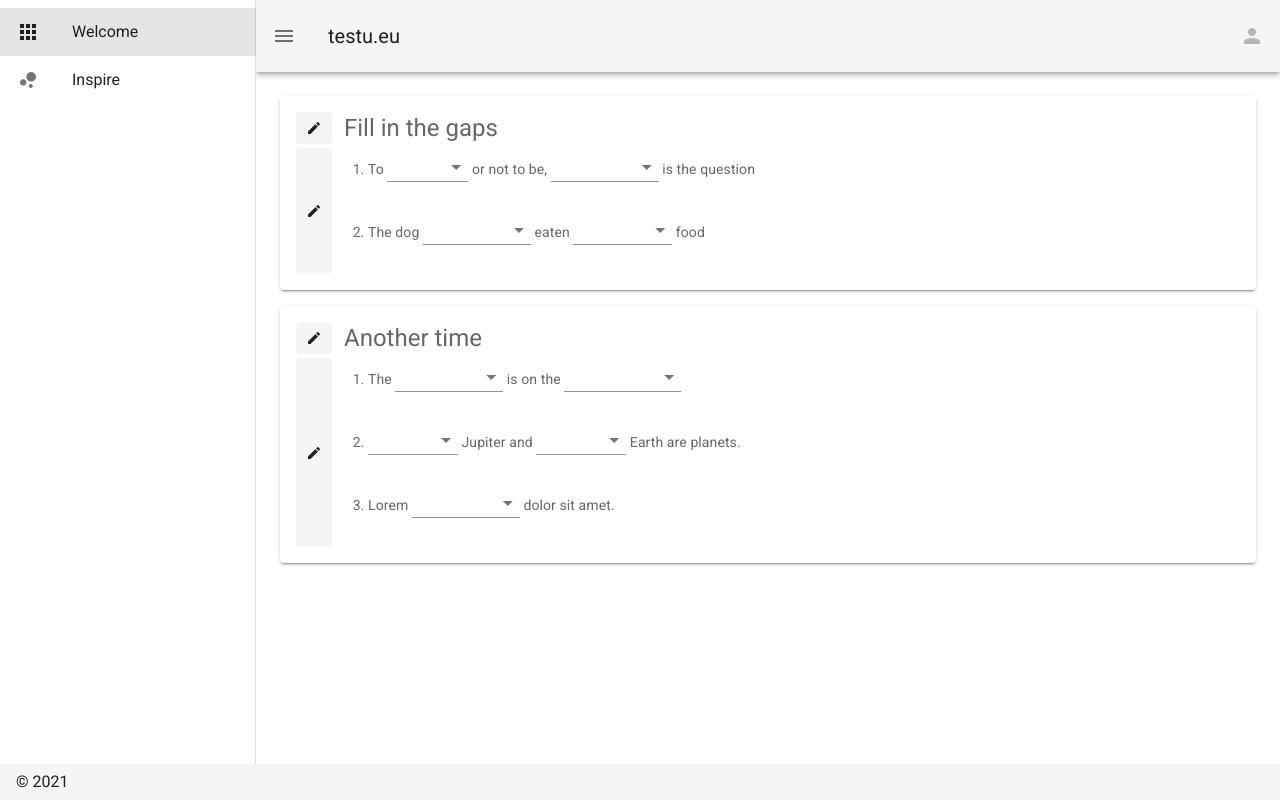
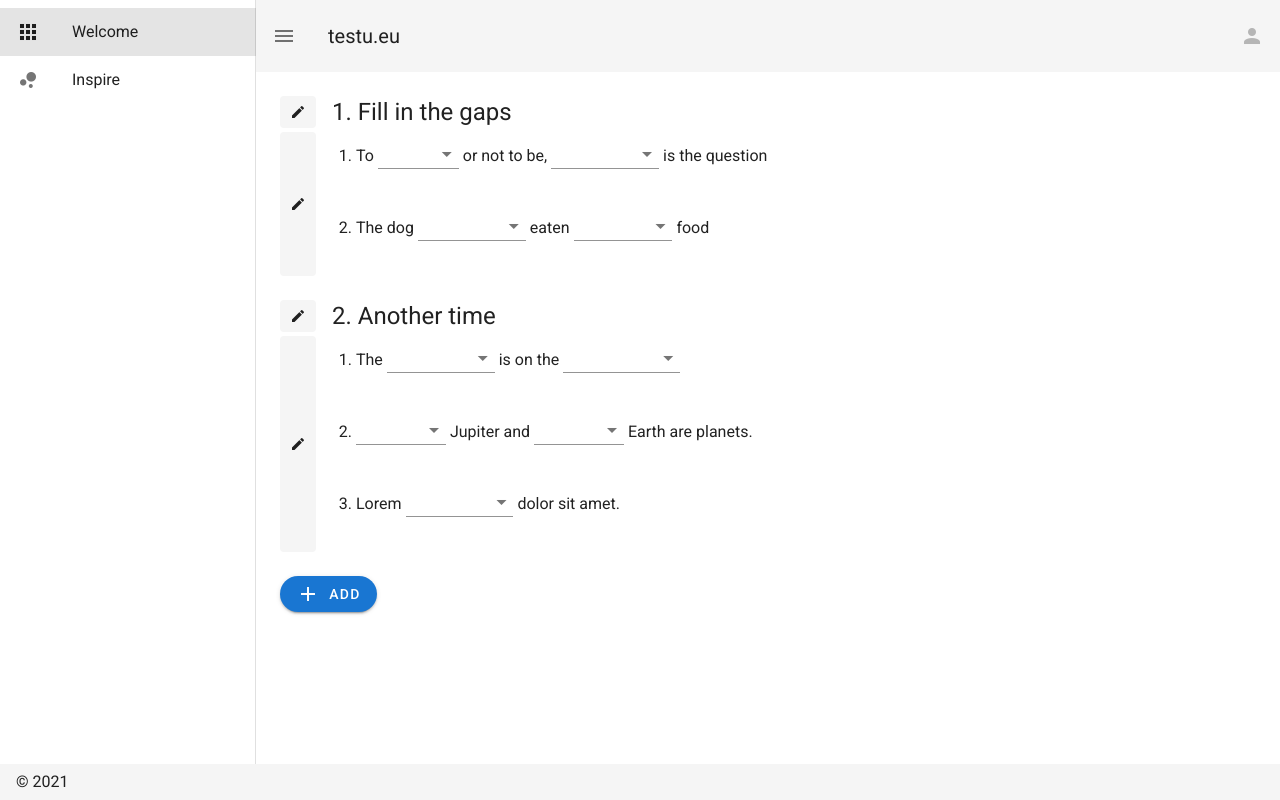
Before and after one commit to edukado-interreto/testu, a Nuxt app: page / in a window 1280 px wide. Built offline with nearby package versions, Linux system fonts and the light colour scheme.

Commit message:
add new exercise

```diff
--- a/components/PlayGapSelect.vue
+++ b/components/PlayGapSelect.vue
@@ -1,5 +1,6 @@
 <template>
   <v-select
+    ref="select"
     dense
     hide-details
     :style="'display:inline-block; width: ' + gap_width"
@@ -21,7 +22,7 @@ export default {
     choices: function() {
       /**
        * Return the array of the possible answers to choose from,
-       * in random order.
+       * including right ones and wrong ones, in random order.
        * @returns {str[]}
        */
       return this.shuffle(
@@ -30,7 +31,7 @@ export default {
         )
       )
     },
-    longer_choice_length: function() {
+    longest_choice_length: function() {
       /**
        * Return the length in character of the longest
        * answer that one can choice (to calculate gap width)
@@ -47,7 +48,7 @@ export default {
        * Returns the css value used to set the gap width
        * @returns {str}
        */
-      return this.longer_choice_length + 7 + 'ch';
+      return this.longest_choice_length + 7 + 'ch';
       // FIXME
       // heuristic calculation: to display the string "0"
       // into the v-select, a minimum width of 8ch was
@@ -70,7 +71,10 @@ export default {
   },
   methods: {
     shuffle: function(array) {
-      // shuffle an array using the Fisher-Yates algorithm
+      /**
+       * Shuffle an array using the Fisher-Yates algorithm,
+       * O(n), un-biased.
+       */
       let currentIndex = array.length,  randomIndex;
       // While there remain elements to shuffle...
       while (currentIndex != 0) {
@@ -82,17 +86,27 @@ export default {
           array[randomIndex], array[currentIndex]];
       }
       return array;
+    },
+    get_center: function(element) {
+      const rect = element.getBoundingClientRect()
+      const left = rect.x - rect.width / 2
+      const top = rect.y - rect.height / 2
+      // TODO: calculate x and y using left and top
+      // in proportion to the window size
+      return { x: 0.5, y: 0.5 } // TODO
     }
   },
   watch: {
     success: function(val, oldVal) {
       if (process.server) return
       if (val === true) {
+        const coords = this.get_center(this.$refs.select.$refs['input-slot'])
         this.$confetti({
           angle: 90,
           spread: 110,
           particleCount: 60,
-          origin: { x:0.5, y: 0.5 },
+          //origin: { x: 0.5, y: 0.5 },
+          //origin: { x: coords.x, y: coords.y },
           decay: 0.8
         });
       }
--- a/layouts/default.vue
+++ b/layouts/default.vue
@@ -4,6 +4,7 @@
       app
       clipped-right
       height="72"
+      flat
     >
       <v-app-bar-nav-icon @click.stop="nav_drawer.show = !nav_drawer.show" />
       <v-toolbar-title v-text="title" />
--- a/pages/index.vue
+++ b/pages/index.vue
@@ -20,10 +20,9 @@
       </v-container>
     </v-navigation-drawer>
     <v-container>
-      <v-card v-for="section in sheet" class="mb-4">
-        <v-card-text>
+      <v-sheet v-for="(section, i) in sheet" class="mb-6" elevation="0" rounded>
           <v-row no-gutters class="mb-1">
-            <v-col class="flex-grow-0 me-3">
+            <v-col class="flex-grow-0 me-4">
               <v-btn
                 x-small depressed style="height:100%;"
                 @click="edit_drawer.show = true"
@@ -31,12 +30,15 @@
             </v-col>
             <v-col>
               <span class="headline">
-                {{ section.title }}
+                {{ i+1 }}. {{ section.title }}
+                <span v-if="section.title === ''" class="font-italic">
+                  (no title)
+                </span>
               </span>
             </v-col>
           </v-row>
           <v-row no-gutters>
-            <v-col class="flex-grow-0 me-3">
+            <v-col class="flex-grow-0 me-4">
               <v-btn
                 x-small depressed style="height:100%;"
                 @click="edit_drawer.show = true"
@@ -49,7 +51,6 @@
               />
             </v-col>
           </v-row>
-        </v-card-text>
         <!--
         <v-card-actions>
           <v-spacer />
@@ -63,7 +64,17 @@
           </v-btn>
         </v-card-actions>
         -->
-      </v-card>
+      </v-sheet>
+
+      <v-btn
+        color="primary"
+        rounded
+        @click="sheet.push({ type: 'gapFilling', code: 'Example [phrase|fraze].\n\nAnother [one|ones].', title: '' })"
+      >
+        <v-icon class="me-2">mdi-plus</v-icon>
+        Add
+      </v-btn>
+
     </v-container>
   </div>
 </template>
```
